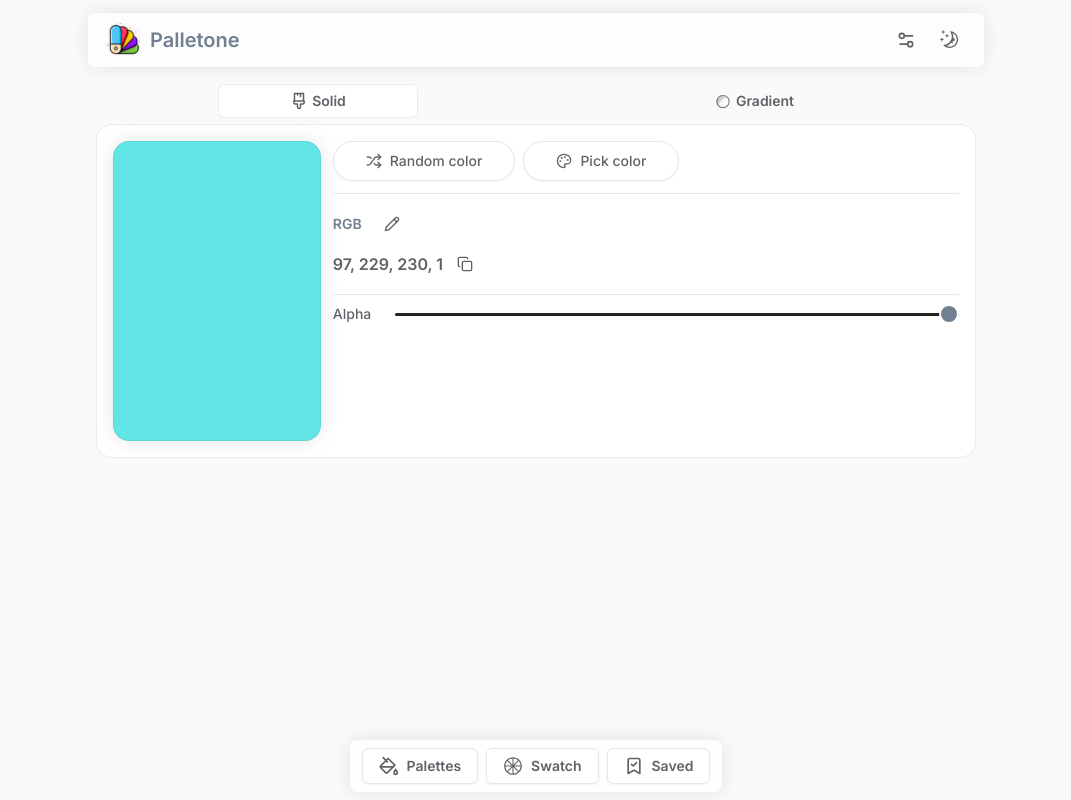
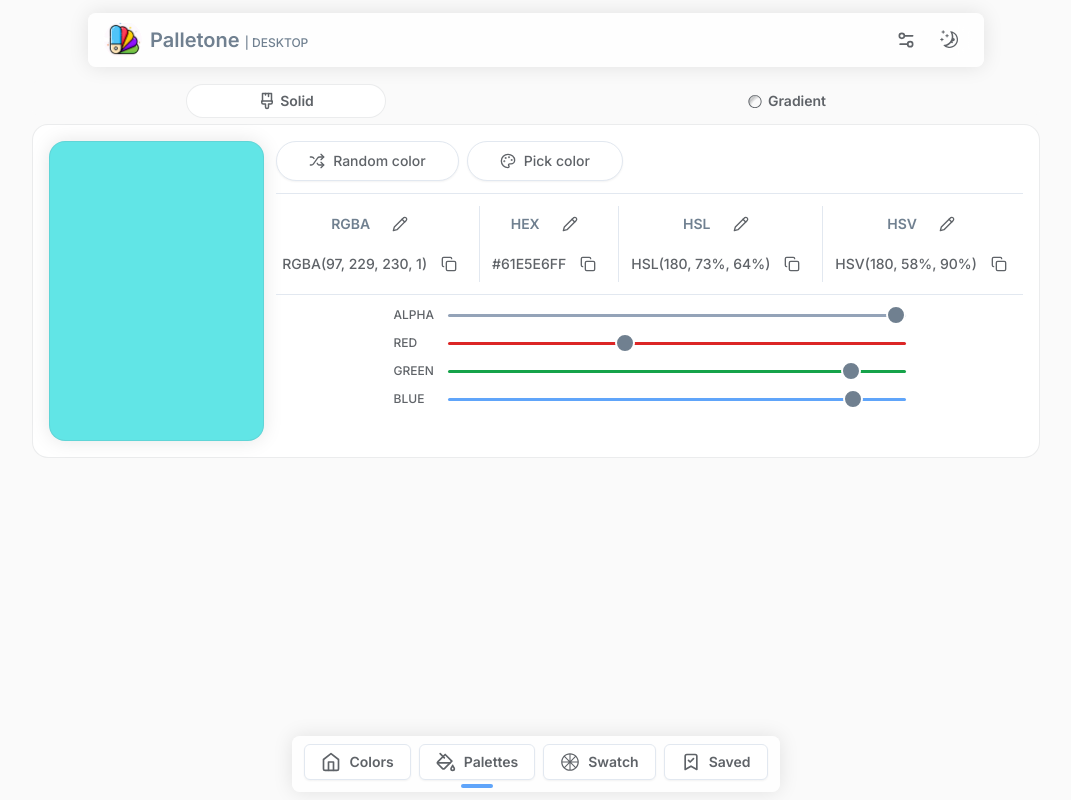
Before and after one commit to KainNhantumbo/palletone-app, a React (Vite) app: page /palettes in a window 1280 px wide. Shown: the whole page, without its empty margins (104-1175 px from the left). Built offline with nearby package versions, Linux system fonts and the light colour scheme.

Commit message:
feat: added support for picking solid colors by tweeking each rgba channel

```diff
--- a/src/components/drawer.tsx
+++ b/src/components/drawer.tsx
@@ -1,23 +1,40 @@
-import { BookmarkCheckIcon, PaintBucketIcon } from 'lucide-react';
+import { BookmarkCheckIcon, HomeIcon, PaintBucketIcon } from 'lucide-react';
 import { Button } from './ui/button';
 import { ColorWheelIcon } from '@radix-ui/react-icons';
 import { Link } from 'react-router-dom';
+import { cn } from '@/lib/utils';
 
 const routes = [
-  { path: '/palettes', icon: PaintBucketIcon, label: 'Palettes' },
-  { path: '/swatch', icon: ColorWheelIcon, label: 'Swatch' },
-  { path: '/saved', icon: BookmarkCheckIcon, label: 'Saved' }
+  { path: '/?r=colors', alias: 'colors', icon: HomeIcon, label: 'Colors' },
+  {
+    path: '/palettes',
+    alias: 'palettes',
+    icon: PaintBucketIcon,
+    label: 'Palettes'
+  },
+  { path: '/swatch', alias: 'swatch', icon: ColorWheelIcon, label: 'Swatch' },
+  { path: '/saved', alias: 'saved', icon: BookmarkCheckIcon, label: 'Saved' }
 ];
 
 export const Drawer = () => {
   return (
     <section className='w-full min-h-12 flex items-center rounded-lg justify-center fixed px-2 z-50 bottom-2'>
-      <div className='w-fit h-full flex items-center justify-between mx-auto max-w-5xl rounded-lg bg-foreground-default/80 backdrop-blur-md py-2 base-shadow px-3'>
+      <div className='w-fit h-full flex items-center justify-between mx-auto max-w-5xl rounded-lg bg-foreground-default/80 backdrop-blur-md py-2 pb-3 base-shadow px-3'>
         <div className='flex items-center gap-2'>
           {routes.map((route, i) => (
-            <Link to={route.path} key={i}>
+            <Link
+              to={route.path}
+              key={i}
+              className={cn('relative', {
+                'before:absolute before:w-8 before:h-1 before:-bottom-2 before:left-[calc(50%_-_16px)] before:bg-blue-400 before:rounded-full':
+                  location.href.includes(route.alias)
+              })}>
               <Button className='group gap-2' variant={'outline'}>
-                <route.icon className='group-hover:stroke-primary-default group-active:stroke-blue-400 transition-colors w-5 h-auto' />
+                <route.icon
+                  className={cn(
+                    'group-hover:stroke-primary-default group-active:stroke-blue-400 transition-colors w-5 h-auto relative'
+                  )}
+                />
                 <span className='font-semibold group-active:text-blue-400'>
                   {route.label}
                 </span>
--- a/src/components/header.tsx
+++ b/src/components/header.tsx
@@ -10,7 +10,7 @@ export const Header = () => {
 
   return (
     <section className='w-full min-h-20 flex items-center justify-center fixed px-2 z-50'>
-      <div className='w-full h-full flex items-center justify-between mx-auto max-w-4xl base-shadow rounded-lg backdrop-blur-md bg-foreground-default/60 py-2 px-4'>
+      <div className='w-full h-full flex items-center justify-between mx-auto max-w-4xl base-shadow rounded-lg backdrop-blur-md bg-foreground-default/80 py-2 px-4'>
         <div
           className='flex items-center gap-2 select-none cursor-pointer'
           onClick={() => naviagate('/')}>
@@ -21,7 +21,10 @@ export const Header = () => {
             className='w-[38px] rounded-full h-auto '
           />
           <h1 className='font-semibold font-sans-display text-xl text-primary-default'>
-            Palletone
+            Palletone{' '}
+            <i className='font-medium font-sans text-xs text-primary-default uppercase'>
+              | Desktop
+            </i>
           </h1>
         </div>
 
--- a/src/components/layout.tsx
+++ b/src/components/layout.tsx
@@ -3,13 +3,11 @@ import { LazyMotion, MotionConfig, domAnimation } from 'framer-motion';
 import { Header } from './header';
 import { Drawer } from './drawer';
 import { Toaster } from '@/components/ui/sonner';
-import { ThemeProvider } from './theme-provider';
 
 type Props = { children: ReactNode };
 
 export const Layout = ({ children }: Props) => {
   return (
-    <ThemeProvider>
     <MotionConfig reducedMotion='user'>
       <LazyMotion strict={true} features={domAnimation}>
         <Header />
@@ -18,6 +16,5 @@ export const Layout = ({ children }: Props) => {
         <Toaster closeButton loadingIcon />
       </LazyMotion>
     </MotionConfig>
-    </ThemeProvider>
   );
 };
--- a/src/main.tsx
+++ b/src/main.tsx
@@ -1,16 +1,17 @@
 import './styles/index.css';
 import React, { lazy, Suspense } from 'react';
 import ReactDOM from 'react-dom/client';
-
 import { BrowserRouter as Router } from 'react-router-dom';
 import { Loader } from './components/loader';
 import { store } from './state/store';
 import { Provider } from 'react-redux';
+import { ThemeProvider } from './components/theme-provider';
 
 const AppRouter = lazy(() => import('./AppRouter'));
 
 ReactDOM.createRoot(document.getElementById('root')!).render(
   <React.StrictMode>
+    <ThemeProvider>
       <Provider store={store}>
         <Router>
           <Suspense fallback={<Loader />}>
@@ -18,5 +19,6 @@ ReactDOM.createRoot(document.getElementById('root')!).render(
           </Suspense>
         </Router>
       </Provider>
+    </ThemeProvider>
   </React.StrictMode>
 );
--- a/src/routes/palletes.tsx
+++ b/src/routes/palletes.tsx
@@ -6,10 +6,9 @@ import { Separator } from '@/components/ui/separator';
 import { Tabs, TabsContent, TabsTrigger, TabsList } from '@/components/ui/tabs';
 import { useLocalStore } from '@/hooks/local-store';
 import { exportToClipboard } from '@/lib/utils';
-import { Slider } from '@radix-ui/react-slider';
+import { Slider } from '@/components/ui/slider';
 import {
   CopyIcon,
-  PaintBucketIcon,
   Paintbrush2Icon,
   PaletteIcon,
   PencilIcon,
@@ -17,26 +16,8 @@ import {
 } from 'lucide-react';
 import { useMemo, useState } from 'react';
 import tinyColors from 'tinycolor2';
-
-import { Range } from 'react-range';
-import {
-  ButtonIcon,
-  CrumpledPaperIcon,
-  ShadowInnerIcon
-} from '@radix-ui/react-icons';
-
-type ColorVariants = {
-  hex: number;
-  hsl: number;
-  rgb: number;
-};
-
-type RGBA = {
-  r: number;
-  g: number;
-  b: number;
-  a: number;
-};
+import { ShadowInnerIcon } from '@radix-ui/react-icons';
+import type { RGBA } from '@/types';
 
 export default function Palettes() {
   // const { value: solidColorsStore, setValue: updateSolidColorsStore } =
@@ -49,30 +30,27 @@ export default function Palettes() {
   const [rgbaColor, setRgbaColor] = useState<RGBA>(() => randomizeColor());
 
   const colorVariants = useMemo(() => {
-    const hsv = tinyColors(rgbaColor).toHsv();
-    const hex = tinyColors(rgbaColor).toHex8();
-    const hsl = tinyColors(rgbaColor).toHsl();
+    const hsv = tinyColors(rgbaColor).toHsvString();
+    const hex = tinyColors(rgbaColor).toHex8String();
+    const hsl = tinyColors(rgbaColor).toHslString();
+    const rgba = `rgba(${rgbaColor.r}, ${rgbaColor.g}, ${rgbaColor.b}, ${rgbaColor.a})`;
 
     return {
       hex,
       hsl,
-      hsv
+      hsv,
+      rgba
     };
   }, [rgbaColor]);
 
-  const rgbaColorString: string = useMemo(() => {
-    return `${rgbaColor.r}, ${rgbaColor.g}, ${rgbaColor.b}, ${rgbaColor.a}`;
-  }, [rgbaColor]);
-
-
   return (
     <Layout>
-      <main className='w-full pb-24 pt-20 mx-auto max-w-4xl'>
+      <main className='w-full pb-24 pt-20 mx-auto max-w-5xl'>
         <Tabs defaultValue='solid' className='w-full px-2'>
           <TabsList className='grid w-full grid-cols-2 mx-auto bg-background-default'>
             <TabsTrigger
               value='solid'
-              className='group w-full mx-auto max-w-[200px] flex items-center gap-1'>
+              className='group w-full mx-auto max-w-[200px] flex items-center gap-1 rounded-3xl'>
               <Paintbrush2Icon className='w-[18px] group-hover:stroke-blue-400 transition-colors' />
               <span className='font-semibold  group-hover:text-blue-400 transition-colors'>
                 Solid
@@ -80,7 +58,7 @@ export default function Palettes() {
             </TabsTrigger>
             <TabsTrigger
               value='gradient'
-              className='group w-full mx-auto max-w-[200px] flex items-center gap-1'>
+              className='group w-full mx-auto max-w-[200px] flex items-center gap-1 rounded-3xl'>
               <ShadowInnerIcon className='w-[18px] group-hover:stroke-blue-400 transition-colors' />
               <span className='font-semibold group-hover:text-blue-400 transition-colors'>
                 Gradient
@@ -100,7 +78,7 @@ export default function Palettes() {
                   <Button
                     variant={'outline'}
                     size={'lg'}
-                    onClick={()=> setRgbaColor(randomizeColor())}
+                    onClick={() => setRgbaColor(randomizeColor())}
                     className='group flex items-center gap-2 rounded-3xl'>
                     <ShuffleIcon className='group-hover:stroke-blue-400 group-active:stroke-blue-400 transition-colors w-4' />
                     <span className='group-hover:text-blue-400 transition-colors'>
@@ -120,11 +98,11 @@ export default function Palettes() {
 
                 <Separator decorative />
 
-                <div className='w-full flex flex-col'>
-                  <div className='w-full flex-col flex gap-1'>
+                <div className='w-full flex items-center justify-center gap-3'>
+                  <div className='w-fit flex flex-col items-center gap-1'>
                     <div className='flex items-center gap-3 w-fit'>
                       <h3 className='uppercase font-semibold text-sm text-primary-default'>
-                        rgb
+                        rgba
                       </h3>
                       <Button
                         variant={'ghost'}
@@ -135,12 +113,101 @@ export default function Palettes() {
                       </Button>
                     </div>
                     <div className='flex items-center gap-1'>
-                      <p className='font-bold uppercase'>{rgbaColorString}</p>
+                      <p className='font-medium text-sm uppercase'>
+                        {colorVariants.rgba}
+                      </p>
                       <Button
                         variant={'ghost'}
                         size={'icon'}
                         className='group'
-                        onClick={() => exportToClipboard(rgbaColorString)}>
+                        onClick={() => exportToClipboard(colorVariants.rgba)}>
+                        <CopyIcon className='group-hover:stroke-primary group-active:stroke-blue-400 transition-colors w-4' />
+                      </Button>
+                    </div>
+                  </div>
+
+                  <Separator decorative orientation='vertical' />
+
+                  <div className='w-fit flex flex-col items-center gap-1'>
+                    <div className='flex items-center gap-3 w-fit'>
+                      <h3 className='uppercase font-semibold text-sm text-primary-default'>
+                        hex
+                      </h3>
+                      <Button
+                        variant={'ghost'}
+                        size={'icon'}
+                        className='group'
+                        onClick={() => {}}>
+                        <PencilIcon className='group-hover:stroke-primary group-active:stroke-blue-400 transition-colors w-4' />
+                      </Button>
+                    </div>
+                    <div className='flex items-center gap-1'>
+                      <p className='font-medium text-sm uppercase'>
+                        {colorVariants.hex}
+                      </p>
+                      <Button
+                        variant={'ghost'}
+                        size={'icon'}
+                        className='group'
+                        onClick={() => exportToClipboard(colorVariants.hex)}>
+                        <CopyIcon className='group-hover:stroke-primary group-active:stroke-blue-400 transition-colors w-4' />
+                      </Button>
+                    </div>
+                  </div>
+
+                  <Separator decorative orientation='vertical' />
+
+                  <div className='w-fit flex flex-col items-center gap-1'>
+                    <div className='flex items-center gap-3 w-fit'>
+                      <h3 className='uppercase font-semibold text-sm text-primary-default'>
+                        hsl
+                      </h3>
+                      <Button
+                        variant={'ghost'}
+                        size={'icon'}
+                        className='group'
+                        onClick={() => {}}>
+                        <PencilIcon className='group-hover:stroke-primary group-active:stroke-blue-400 transition-colors w-4' />
+                      </Button>
+                    </div>
+                    <div className='flex items-center gap-1'>
+                      <p className='font-medium text-sm uppercase'>
+                        {colorVariants.hsl}
+                      </p>
+                      <Button
+                        variant={'ghost'}
+                        size={'icon'}
+                        className='group'
+                        onClick={() => exportToClipboard(colorVariants.hsl)}>
+                        <CopyIcon className='group-hover:stroke-primary group-active:stroke-blue-400 transition-colors w-4' />
+                      </Button>
+                    </div>
+                  </div>
+
+                  <Separator decorative orientation='vertical' />
+
+                  <div className='w-fit flex flex-col items-center gap-1'>
+                    <div className='flex items-center gap-3 w-fit'>
+                      <h3 className='uppercase font-semibold text-sm text-primary-default'>
+                        hsv
+                      </h3>
+                      <Button
+                        variant={'ghost'}
+                        size={'icon'}
+                        className='group'
+                        onClick={() => {}}>
+                        <PencilIcon className='group-hover:stroke-primary group-active:stroke-blue-400 transition-colors w-4' />
+                      </Button>
+                    </div>
+                    <div className='flex items-center gap-1'>
+                      <p className='font-medium text-sm uppercase'>
+                        {colorVariants.hsv}
+                      </p>
+                      <Button
+                        variant={'ghost'}
+                        size={'icon'}
+                        className='group'
+                        onClick={() => exportToClipboard(colorVariants.hsv)}>
                         <CopyIcon className='group-hover:stroke-primary group-active:stroke-blue-400 transition-colors w-4' />
                       </Button>
                     </div>
@@ -149,27 +216,89 @@ export default function Palettes() {
 
                 <Separator />
 
-                <div className='w-full flex flex-col gap-2'>
+                <div className='w-full max-w-lg mx-auto flex flex-col gap-3'>
                   <div className='w-full flex items-center gap-3'>
-                    <Label htmlFor='alpha-input' className='capitalize'>
+                    <Label
+                      htmlFor='alpha-input'
+                      className='w-12 uppercase text-xs font-medium'>
                       alpha
                     </Label>
-                    <Slider
-                      id='alpha-input'
-                      min={0}
-                      max={1}
-                      step={0.1}
-                      onChange={(e) => {
-                        console.info(e.currentTarget.ariaValueNow);
-                      }}
-                    />
                     <input
                       type='range'
                       step={0.1}
                       min={0}
                       max={1}
-                      onChange={(values) => console.log({ values })}
-                      className='base-range-input bg-black '
+                      value={rgbaColor.a}
+                      onChange={(e) => {
+                        setRgbaColor((current) => ({
+                          ...current,
+                          a: parseFloat(e.target.value)
+                        }));
+                      }}
+                      className='base-range-input bg-slate-400 dark:bg-slate-600'
+                    />
+                  </div>
+                  <div className='w-full flex items-center gap-3'>
+                    <Label
+                      htmlFor='alpha-input'
+                      className='w-12 uppercase text-xs font-medium'>
+                      red
+                    </Label>
+                    <input
+                      type='range'
+                      step={1}
+                      min={0}
+                      max={255}
+                      value={rgbaColor.r}
+                      onChange={(e) => {
+                        setRgbaColor((current) => ({
+                          ...current,
+                          r: parseInt(e.target.value)
+                        }));
+                      }}
+                      className='base-range-input bg-red-600'
+                    />
+                  </div>
+                  <div className='w-full flex items-center gap-3'>
+                    <Label
+                      htmlFor='alpha-input'
+                      className='w-12 uppercase text-xs font-medium'>
+                      green
+                    </Label>
+                    <input
+                      type='range'
+                      step={1}
+                      min={0}
+                      max={255}
+                      value={rgbaColor.g}
+                      onChange={(e) => {
+                        setRgbaColor((current) => ({
+                          ...current,
+                          g: parseInt(e.target.value)
+                        }));
+                      }}
+                      className='base-range-input bg-green-600'
+                    />
+                  </div>
+                  <div className='w-full flex items-center gap-3'>
+                    <Label
+                      htmlFor='alpha-input'
+                      className='w-12 uppercase text-xs font-medium'>
+                      blue
+                    </Label>
+                    <input
+                      type='range'
+                      step={1}
+                      min={0}
+                      max={255}
+                      value={rgbaColor.b}
+                      onChange={(e) => {
+                        setRgbaColor((current) => ({
+                          ...current,
+                          b: parseInt(e.target.value)
+                        }));
+                      }}
+                      className='base-range-input bg-blue-400'
                     />
                   </div>
                 </div>
```
Also changed, not shown: src/types/index.d.ts (+7 -0 lines). Lines whose indentation alone changed are shown as unchanged.
